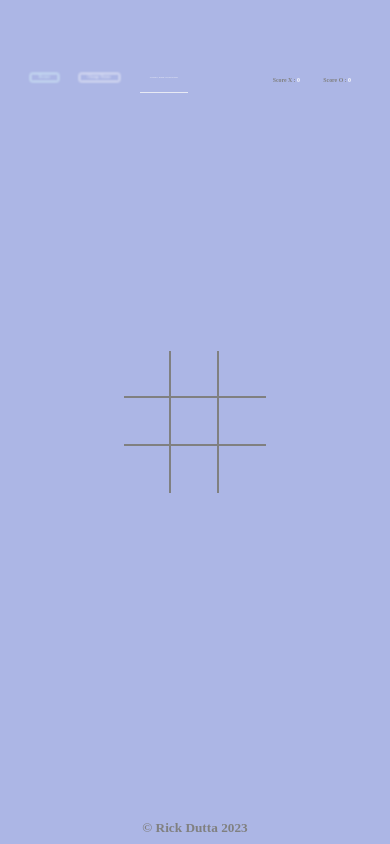
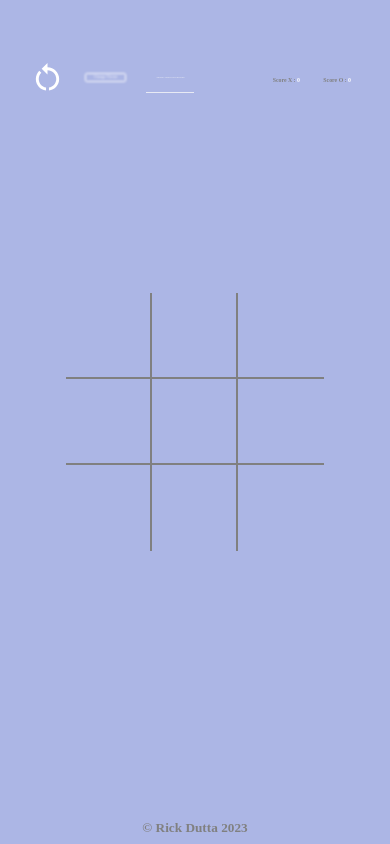
Before and after one commit to Rick-ftw/TicTacToe, a React (Vite) app: page / in a window 390 px wide. Built offline with nearby package versions, Linux system fonts and the light colour scheme.

Commit message:
working on mobile-ui

```diff
--- a/package.json
+++ b/package.json
@@ -10,6 +10,10 @@
     "preview": "vite preview"
   },
   "dependencies": {
+    "@emotion/react": "^11.11.3",
+    "@emotion/styled": "^11.11.0",
+    "@mui/icons-material": "^5.15.9",
+    "@mui/material": "^5.15.9",
     "prettier": "^3.1.1",
     "react": "^18.2.0",
     "react-dom": "^18.2.0"
--- a/src/components/buttons/Buttons.jsx
+++ b/src/components/buttons/Buttons.jsx
@@ -1,22 +1,61 @@
-import { useContext } from "react";
+import { useContext, useEffect, useState } from "react";
 import "./buttons.css";
 import { themeContext } from "../../context/AllContext";
 import { randomThemeName, changeLineColor } from "./button";
+import { createTheme } from '@mui/material/styles';
+import { ThemeProvider } from "@emotion/react";
+import RestartAltIcon from '@mui/icons-material/RestartAlt';
+
 
 const Buttons = () => {
   const [currentTheme, setCurrentTheme] = useContext(themeContext);
+  const [windowWidth, setWindowWidth] = useState(null);
+
 
   const changeTheme = async () => {
     const [randomName, randomNumber] = await randomThemeName();
     setCurrentTheme(randomName);
     changeLineColor(randomNumber);
   };
+  const getWidth = () => {
+    setWindowWidth(window.innerWidth);
+  }
+  useEffect(() => {
+    window.addEventListener("resize", getWidth);
+    //cleanup function
+    return () => {
+      window.removeEventListener("resize", getWidth);
+    }
+  })
+  const theme = createTheme({
+    palette: {
+      ochre: {
+        main: '#fff',
+        light: '#E9DB5D',
+        dark: '#A29415',
+        contrastText: '#242105',
+      },
+    },
+  });
+
   return (
+    <ThemeProvider theme={theme}>
       <div className="nav_btn_container">
-      <a method="POST" href="/">
-        <button className="btn btn-primary">Restart</button>
-      </a>
-
+        {
+          windowWidth > 768
+            ?
+            <button
+              onClick={() => window.location.reload()}
+              className="btn btn-primary">
+              Restart
+            </button>
+            :
+            <RestartAltIcon
+              fontSize="large"
+              onClick={() => window.location.reload()}
+              sx={{ color: "ochre.main" }}
+            />
+        }
         <button
           id="theme"
           className="theme btn"
@@ -28,6 +67,7 @@ const Buttons = () => {
         </button>
         <p className="current_theme_name">Theme: {currentTheme}</p>
       </div>
+    </ThemeProvider>
   );
 };
 export default Buttons;
--- a/src/components/buttons/buttons.css
+++ b/src/components/buttons/buttons.css
@@ -86,3 +86,6 @@ a {
 .btn-primary:hover {
   border-color: lightcyan;
 }
+@media (max-width: 768px) and (min-width: 370px) {
+
+}
--- a/src/components/game/Game.jsx
+++ b/src/components/game/Game.jsx
@@ -28,7 +28,7 @@ const Game = (props) => {
     setWinClass(winClasses[value])
     setTimeout(() => {
       setCall(true)
-      resetBoard();
+      // resetBoard();
     }, 500);
   }, [call, upScore]);
 
--- a/src/components/game/game.css
+++ b/src/components/game/game.css
@@ -159,3 +159,55 @@
   font-size: 5vw;
   color: #fff;
 }
+@media (max-width: 768px) and (min-width: 370px) {
+  .container {
+    max-width: 100vw;
+    max-height: 100vh;
+  }
+  .wrapper {
+    width: 66vw !important;
+    height: 66vw !important;
+  }
+  .box {
+    height: 22vw !important;
+    width: 22vw !important;
+  }
+  .fa-x,
+  .fa-o {
+    font-size: 13vw !important;
+  }
+  .middle-top-bottom {
+    left: 32.5vw !important;
+    width: 0.7vw !important;
+  }
+  .left-right {
+    top: 10.4vw !important;
+    height: 0.7vw !important;
+  }
+  .middle-right {
+    height: 0.7vw !important;
+    top: 32.5vw !important;
+  }
+  .bottom-right {
+    bottom: 10.9vw !important;
+    height: 0.7vw !important;
+  }
+  .left-top-bottom {
+    width: 0.7vw !important;
+    left: 10.77vw !important;
+  }
+  .right-top-bottom {
+    width: 0.7vw !important;
+    right: 10.84vw !important;
+  }
+  .zero-nine {
+    top: 9vw !important;
+    left: 9vw !important;
+    width: 0.7vw !important;
+  }
+  .three-seven {
+    top: 9vw !important;
+    right: 9vw !important;
+    width: 0.7vw !important;
+  }
+}
```
Also changed, not shown: 1 other file (tests, documents, lock files or other folders). Lines whose indentation alone changed are shown as unchanged.
